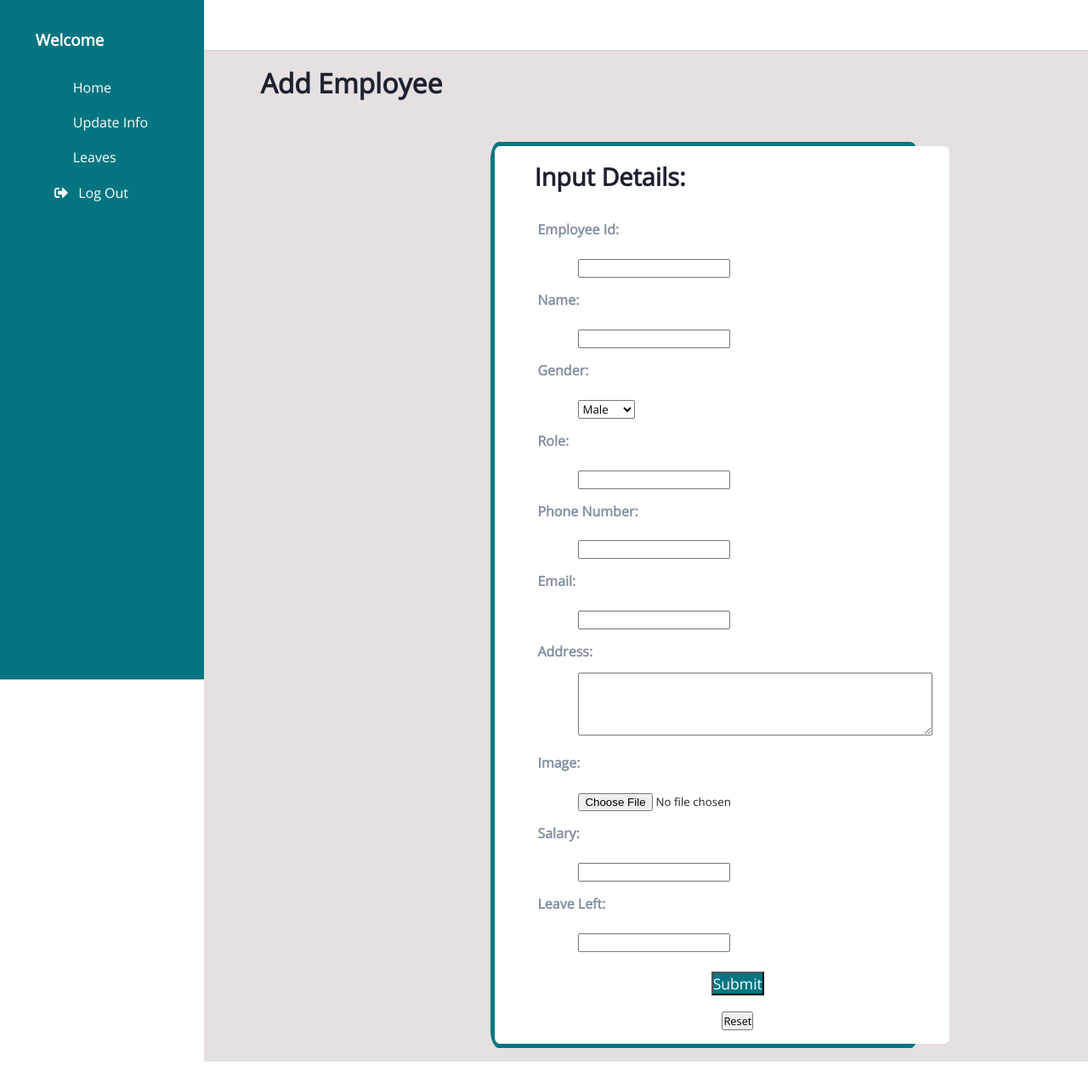
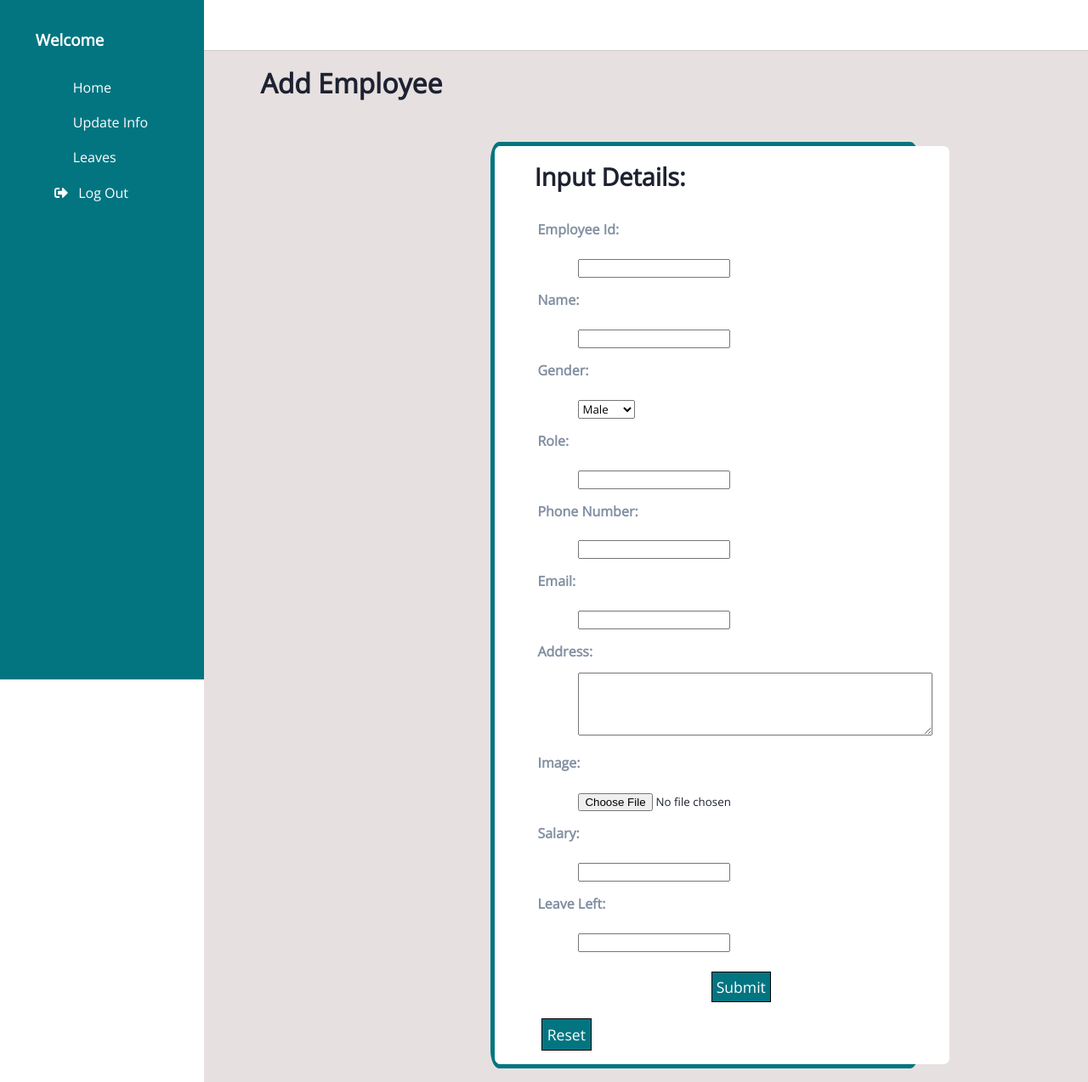
Before and after one commit to theakshay02/Employee-Management-System, a Django app: page /add_emp/ in a window 1280 px wide. Shown: the whole page at 85% size. Before the commit the page ends 1250 px from the top, so only its background shows below. Run offline with Django 3.2, Linux system fonts and the light colour scheme; some libraries are stand-ins or nearby versions.

Commit message:
Changes to add_emp css

```diff
--- a/EMSproject/static/styles/addemp.css
+++ b/EMSproject/static/styles/addemp.css
@@ -141,13 +141,31 @@ main {
 #submitb{
     margin-top:0.5cm;
     margin-left: 13rem;
+    padding: 5px;
     font-size: 1.1rem;
     color:white;
+    z-index: 100;
+    border: 1.8px solid;
+    border-color: black;
     background-color: #027581;
+}
+
+#submitb:hover{
+    transform: scale(1.05);
 }
 
 #resetb{
     margin-top:0.5cm;
-    margin-left: 13.8rem;
-    font-size: 0.8rem;
+    margin-left: 0.5rem;
+    z-index: 100;
+    padding: 6px;
+    font-size: 1.1rem;
+    color:white;
+    border: 1.8px solid;
+    border-color: black;
+    background-color: #027581;
 }
+
+#resetb:hover{
+    transform: scale(1.05);
+}
```
